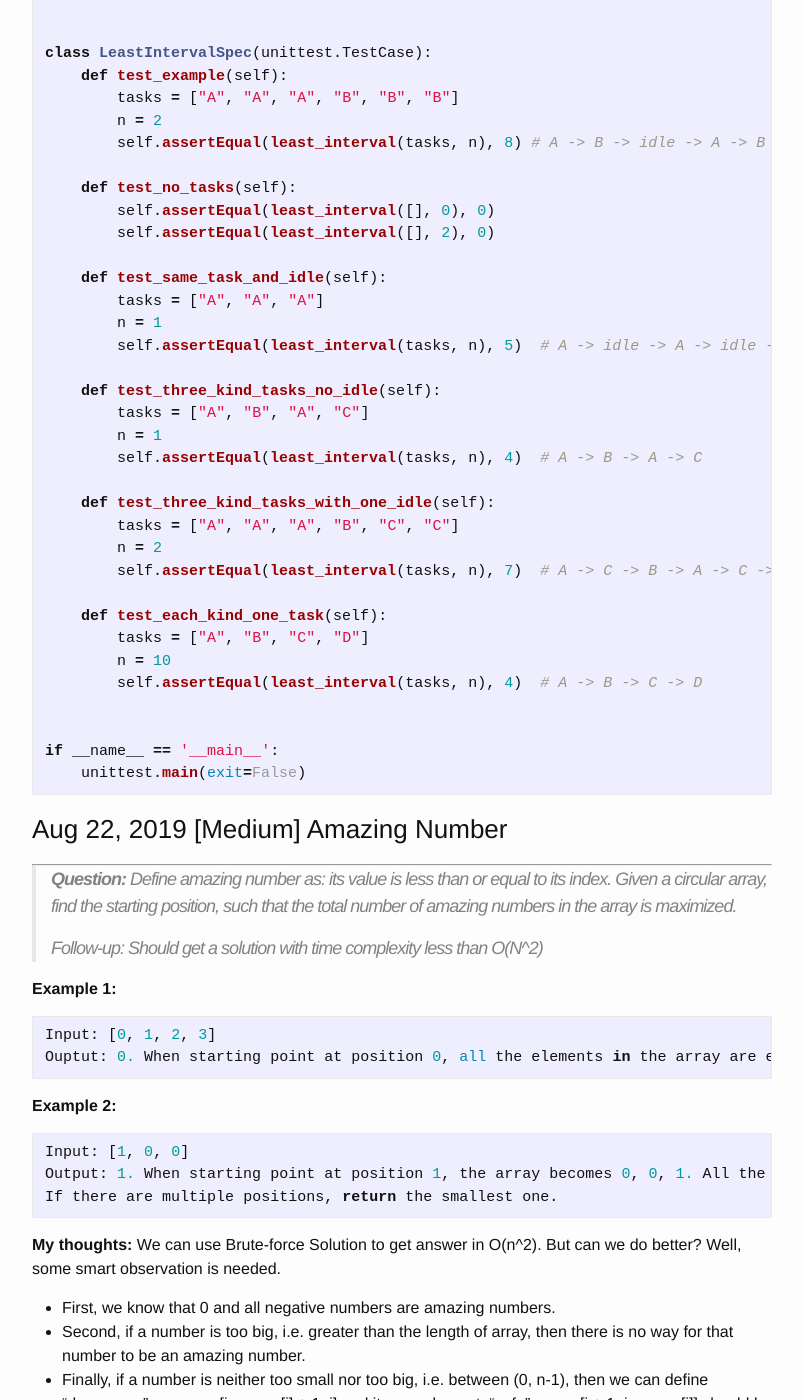
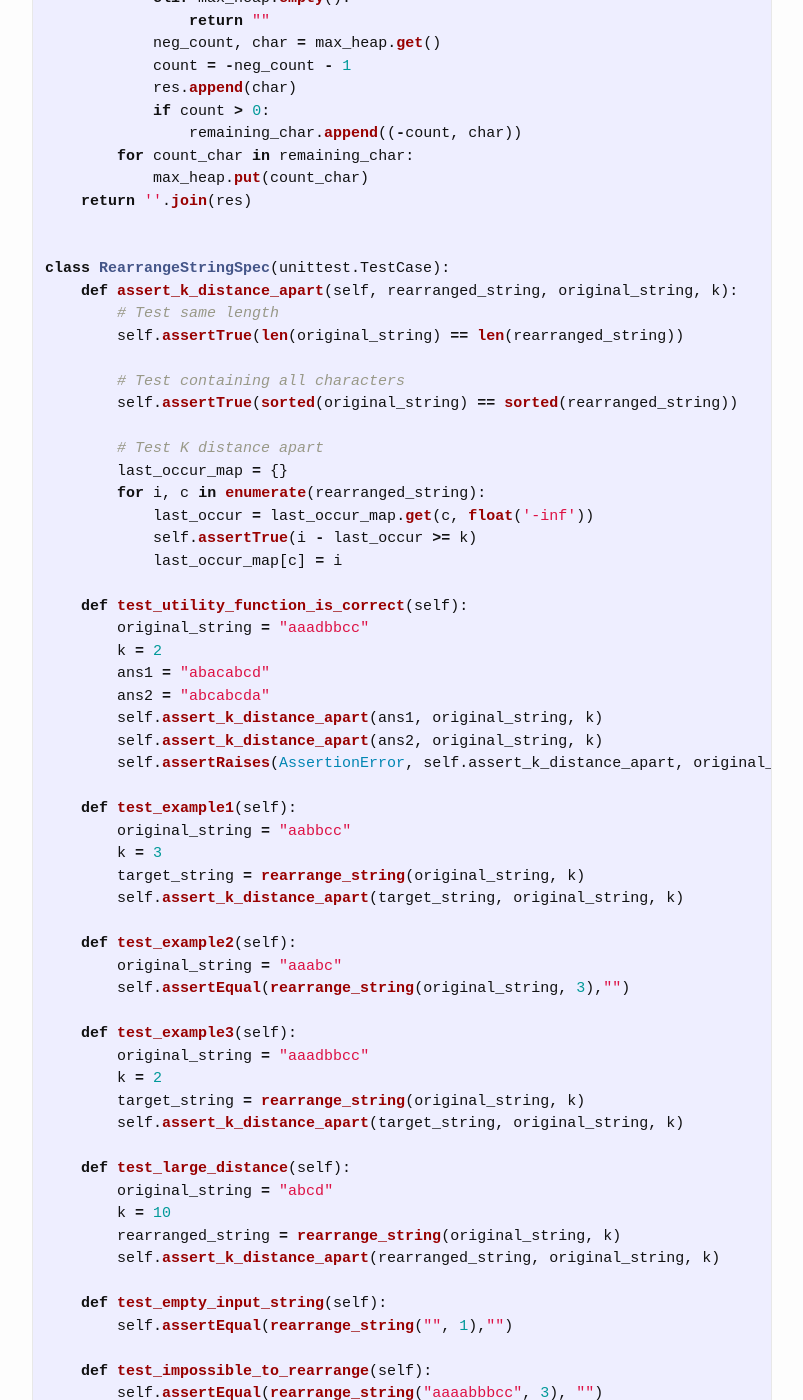
Before and after one commit to trsong/trsong.github.io, a Jekyll site: the page built from _posts/2019-08-01-DailyQuestionsAug.md, in a window 1280 px wide and 1400 px high, scrolled down 2989 px. Shown: the whole window, without its empty margins (238-1041 px from the left). Built offline with Jekyll 4.4.1, drawn with Linux system fonts in a browser that asks for light colours; some of the changed text lies outside the part shown.

Commit message:
Add Answer to Aug 24 Question

````diff
--- a/_posts/2019-08-01-DailyQuestionsAug.md
+++ b/_posts/2019-08-01-DailyQuestionsAug.md
@@ -64,31 +64,30 @@ A N B
 
 > is considered valid.
 
-
-Cut Wood
----
-> **Question:** Given an int array wood representing the length of n pieces of wood and an int k. It is required to cut these pieces of wood such that more or equal to k pieces of the same length len are cut. What is the longest len you can get?
-
-Example 1:
-
-Input: wood = [5, 9, 7], k = 3
-Output: 5
-Explanation:
-5 -> 5
-9 -> 5 + 4
-7 -> 5 + 2
-Example 2:
-
-Input: wood = [5, 9, 7], k = 4
-Output: 4
-Explanation:
-5 -> 4 + 1
-9 -> 4 * 2 + 1
-7 -> 4 + 3
-
 --->
 
-### Aug 24, 2019 LC 358 \[Hard\] Rearrange String k Distance Apart
+### Aug 25, 2019 \[Medium\] Longest Subarray with Sum Divisible by K
+---
+> **Question:** Given an arr[] containing n integers and a positive integer k. The problem is to find the length of the longest subarray with sum of the elements divisible by the given value k.
+
+**Example:**
+```py
+Input : arr[] = {2, 7, 6, 1, 4, 5}, k = 3
+Output : 4
+The subarray is {7, 6, 1, 4} with sum 18, which is divisible by 3.
+```
+
+### Additional Question: LC 560 \[Medium\] Subarray Sum Equals K
+---
+> **Question:** Given an array of integers and an integer k, you need to find the total number of continuous subarrays whose sum equals to k.
+
+**Example:**
+```py
+Input: nums = [1, 1, 1], k = 2
+Output: 2
+```
+
+### Aug 24, 2019 LC 358 \[Hard\] Rearrange String K Distance Apart
 ---
 > **Question:** Given a non-empty string str and an integer k, rearrange the string such that the same characters are at least distance k from each other.
 >
@@ -114,6 +113,104 @@ str = "aaadbbcc", k = 2
 Answer: "abacabcd"
 Another possible answer is: "abcabcda"
 The same letters are at least distance 2 from each other.
+```
+
+**My thoughts:** The problem is just a variant of yesterday's Task Scheduler problem. The idea is to greedily choose the character with max remaining number for each window k. If no such character satisfy return empty string directly.
+
+**Solution with Greedy Algorithm:** [https://repl.it/@trsong/Rearrange-String-K-Distance-Apart](https://repl.it/@trsong/Rearrange-String-K-Distance-Apart)
+```py
+import unittest
+from Queue import PriorityQueue
+
+def rearrange_string(input_string, k):
+    if not input_string or k <= 0: return ""
+    histogram = {}
+    for c in input_string:
+        # use negative key with min-heap to achieve max heap
+        histogram[c] = histogram.get(c, 0) + 1
+
+    max_heap = PriorityQueue()
+    for c, count in histogram.items():
+        max_heap.put((-count, c))
+
+    res = []
+    while not max_heap.empty():
+        remaining_char = []
+        for _ in xrange(k):
+            # Greedily choose the char with max remaining count
+            if max_heap.empty() and not remaining_char:
+                break
+            elif max_heap.empty():
+                return ""
+            neg_count, char = max_heap.get()
+            count = -neg_count - 1
+            res.append(char)
+            if count > 0:
+                remaining_char.append((-count, char))
+        for count_char in remaining_char:
+            max_heap.put(count_char)
+    return ''.join(res)
+
+
+class RearrangeStringSpec(unittest.TestCase):
+    def assert_k_distance_apart(self, rearranged_string, original_string, k):
+        # Test same length
+        self.assertTrue(len(original_string) == len(rearranged_string))
+
+        # Test containing all characters
+        self.assertTrue(sorted(original_string) == sorted(rearranged_string))
+
+        # Test K distance apart
+        last_occur_map = {}
+        for i, c in enumerate(rearranged_string):
+            last_occur = last_occur_map.get(c, float('-inf'))
+            self.assertTrue(i - last_occur >= k)
+            last_occur_map[c] = i
+
+    def test_utility_function_is_correct(self):
+        original_string = "aaadbbcc"
+        k = 2
+        ans1 = "abacabcd"
+        ans2 = "abcabcda"
+        self.assert_k_distance_apart(ans1, original_string, k)
+        self.assert_k_distance_apart(ans2, original_string, k)
+        self.assertRaises(AssertionError, self.assert_k_distance_apart, original_string, original_string, k)
+
+    def test_example1(self):
+        original_string = "aabbcc"
+        k = 3
+        target_string = rearrange_string(original_string, k)
+        self.assert_k_distance_apart(target_string, original_string, k)
+
+    def test_example2(self):
+        original_string = "aaabc"
+        self.assertEqual(rearrange_string(original_string, 3),"")
+
+    def test_example3(self):
+        original_string = "aaadbbcc"
+        k = 2
+        target_string = rearrange_string(original_string, k)
+        self.assert_k_distance_apart(target_string, original_string, k)
+
+    def test_large_distance(self):
+        original_string = "abcd"
+        k = 10
+        rearranged_string = rearrange_string(original_string, k)
+        self.assert_k_distance_apart(rearranged_string, original_string, k)
+
+    def test_empty_input_string(self):
+        self.assertEqual(rearrange_string("", 1),"")
+
+    def test_impossible_to_rearrange(self):
+        self.assertEqual(rearrange_string("aaaabbbcc", 3), "")
+
+    def test_k_too_small(self):
+        self.assertEqual(rearrange_string("a", 0), "")
+        self.assertEqual(rearrange_string("a", -1), "")
+
+
+if __name__ == '__main__':
+    unittest.main(exit=False)
 ```
 
 ### Aug 23, 2019 LC 621 \[Medium\] Task Scheduler
````
